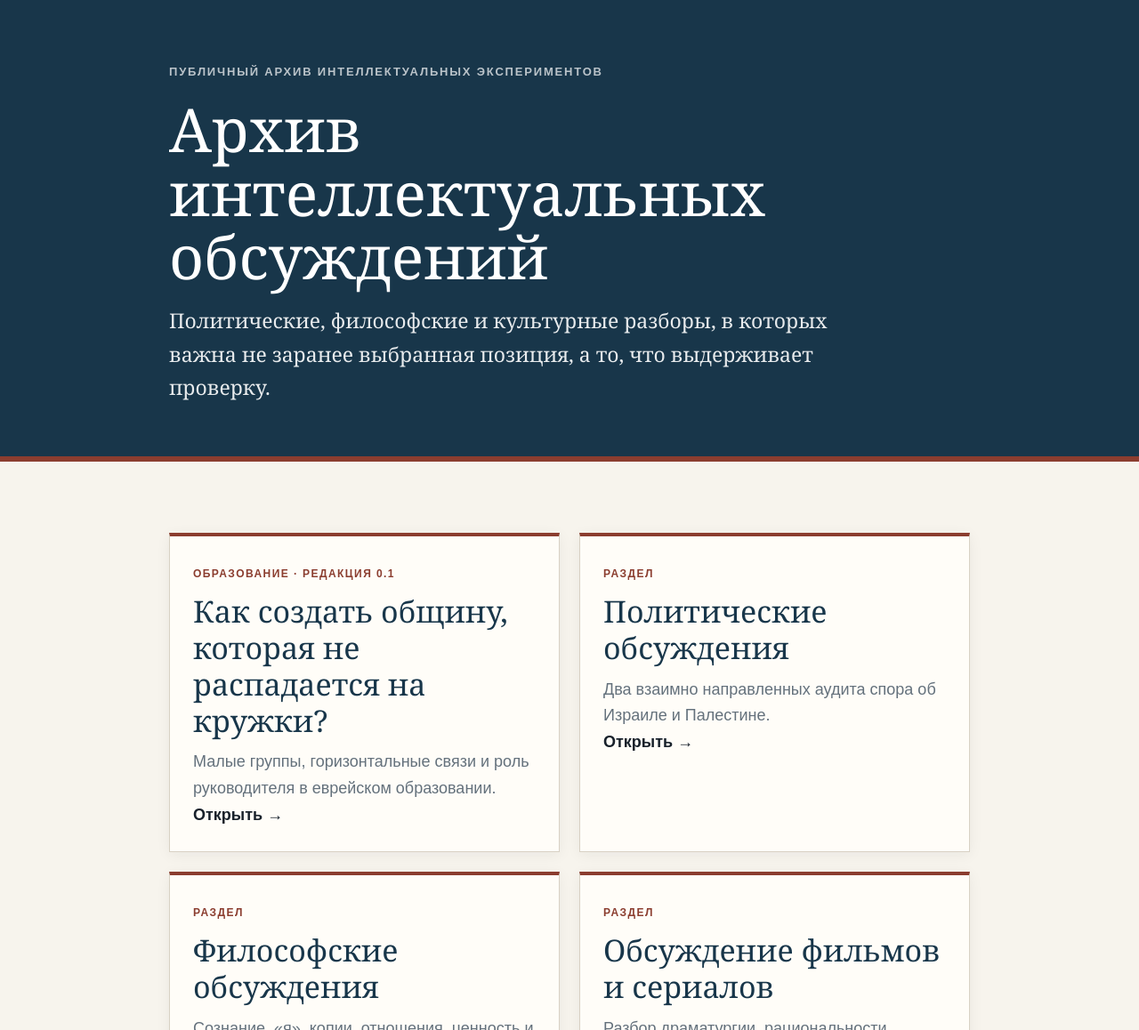
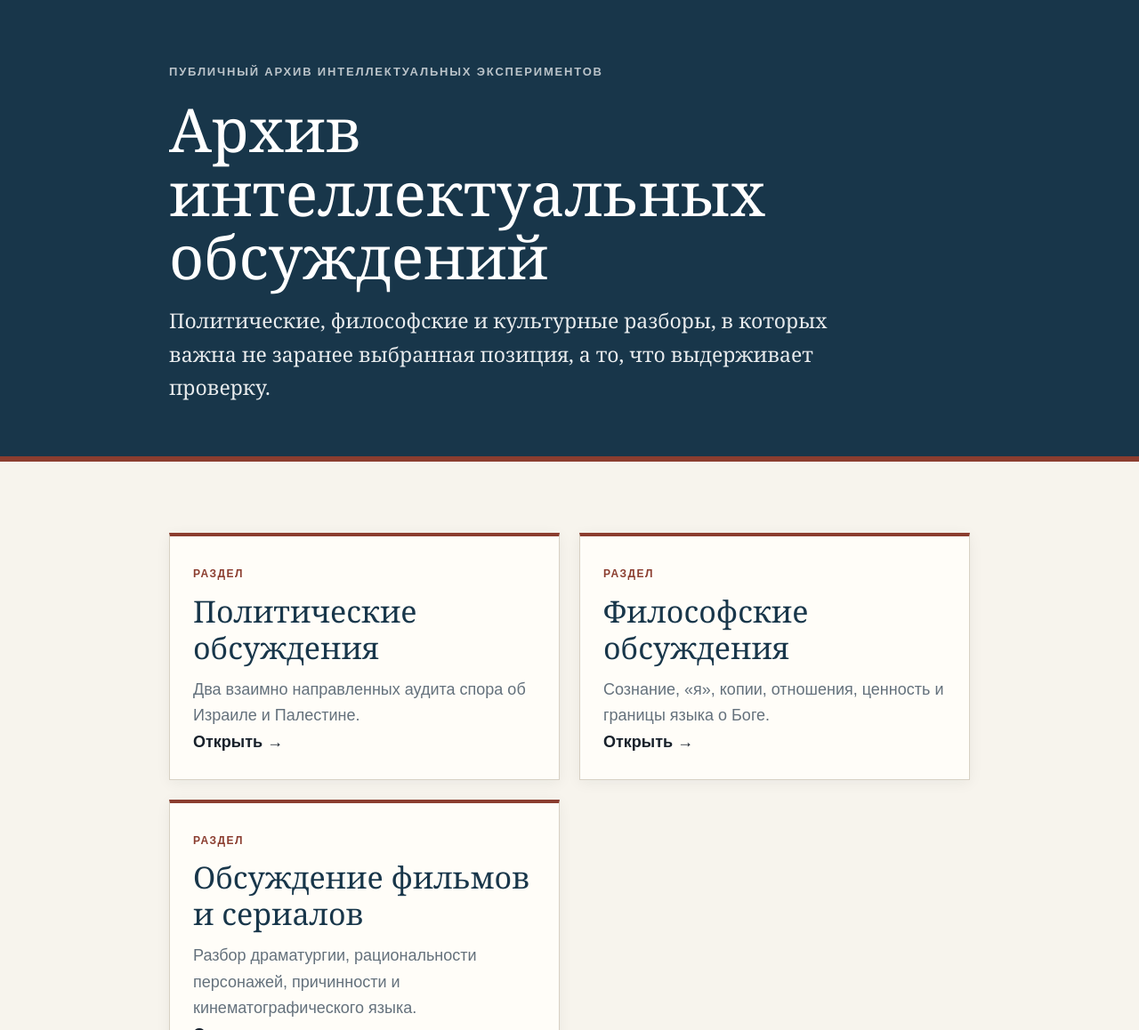
Before and after one commit to Ishayahu/discussion-archive, a website built with Vite: page index.html in a window 1280 px wide. Shown: the top 1158 px of the page at 89% size. Built offline with nearby package versions, Linux system fonts and the light colour scheme.

Commit message:
Restore archive build after blocked deployment; article published via separate Pages path

```diff
--- a/index.html
+++ b/index.html
@@ -20,12 +20,6 @@
       </header>
       <main class="wrap">
         <div class="grid">
-          <a class="card" href="./community-small-groups.html">
-            <span>Образование · редакция 0.1</span>
-            <h2>Как создать общину, которая не распадается на кружки?</h2>
-            <p>Малые группы, горизонтальные связи и роль руководителя в еврейском образовании.</p>
-            <b>Открыть →</b>
-          </a>
           <a class="card" href="./politics.html"
             ><span>Раздел</span>
             <h2>Политические обсуждения</h2>
```
